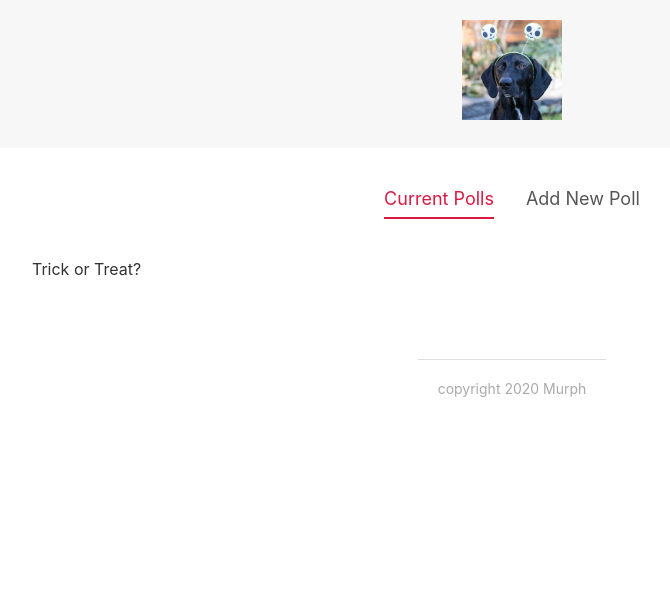
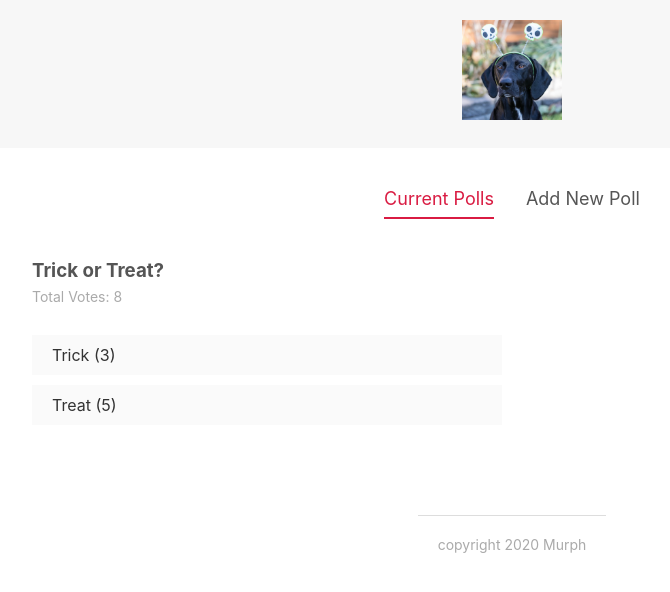
Before and after one commit to winklockm/svelte-app, a Svelte app: page / in a window 1280 px wide. Shown: the top 592 px of the page, without its empty margins (128-798 px from the left). Built offline with nearby package versions, Linux system fonts and the light colour scheme.

Commit message:
add pollDetails component

```diff
--- /dev/null
+++ b/src/components/PollDetails.svelte
@@ -0,0 +1,46 @@
+<script>
+    export let poll;
+
+    // reactive values
+    $: totalVotes = poll.votesA + poll.votesB;
+</script>
+
+<div class="poll">
+    <h3>{poll.question}</h3>
+    <p>Total Votes: {totalVotes}</p>
+    <div class="answer">
+        <div class="percent percent-a"></div>
+        <span>{poll.answerA} ({poll.votesA})</span>
+    </div>
+    <div class="answer">
+        <div class="percent percent-b"></div>
+        <span>{poll.answerB} ({poll.votesB})</span>
+    </div>
+</div>
+
+<style>
+    h3 {
+        margin: 0 auto;
+        color: #555;
+    }
+    p {
+        margin-top: 6px;
+        font-size: 14px;
+        color: #aaa;
+        margin-bottom: 30px;
+    }
+    .answer {
+        background: #fafafa;
+        cursor: pointer;
+        margin: 10px auto;
+        position: relative;
+    }
+    .answer:hover {
+        opacity: 0.6;
+    }
+    span {
+        display: inline-block;
+        padding: 10px 20px;
+    }
+
+</style>
--- a/src/components/PollList.svelte
+++ b/src/components/PollList.svelte
@@ -1,10 +1,11 @@
 <script>
+    import PollDetails from "./PollDetails.svelte";
     export let polls = [];
 </script>
 
 <div class="poll-list">
     {#each polls as poll (poll.id)}
-        <div>{poll.question}</div>
+        <div><PollDetails {poll}/></div>
     {/each}
 </div>
 
```
